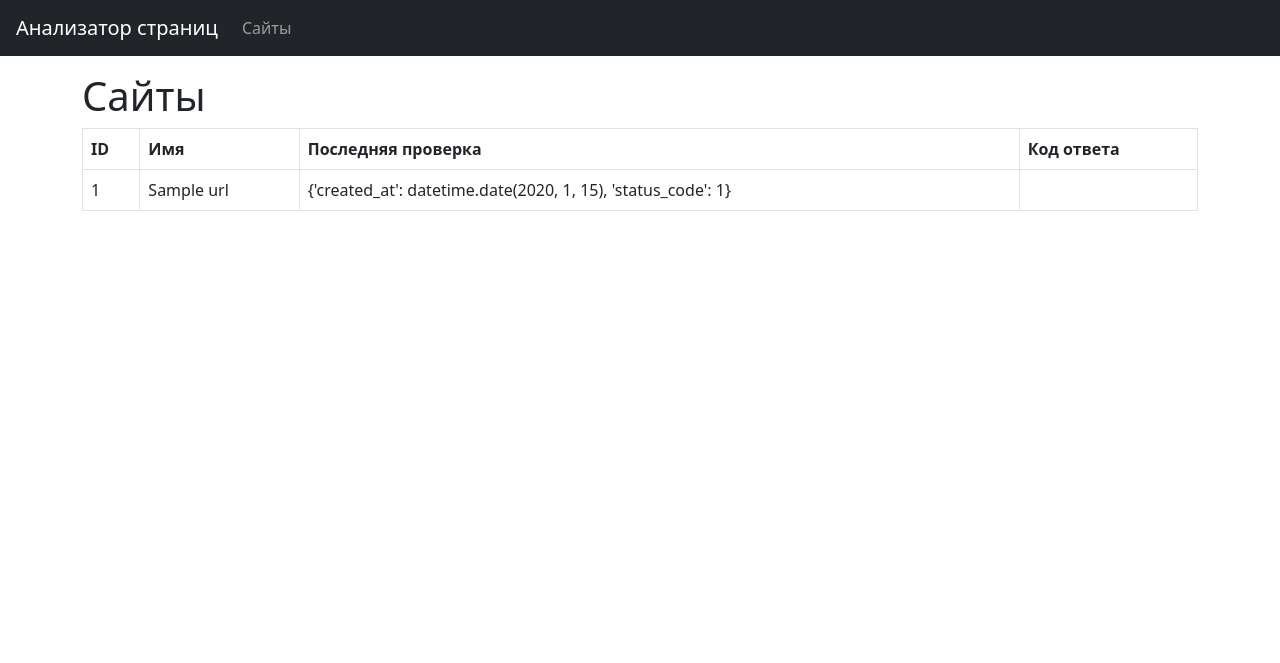
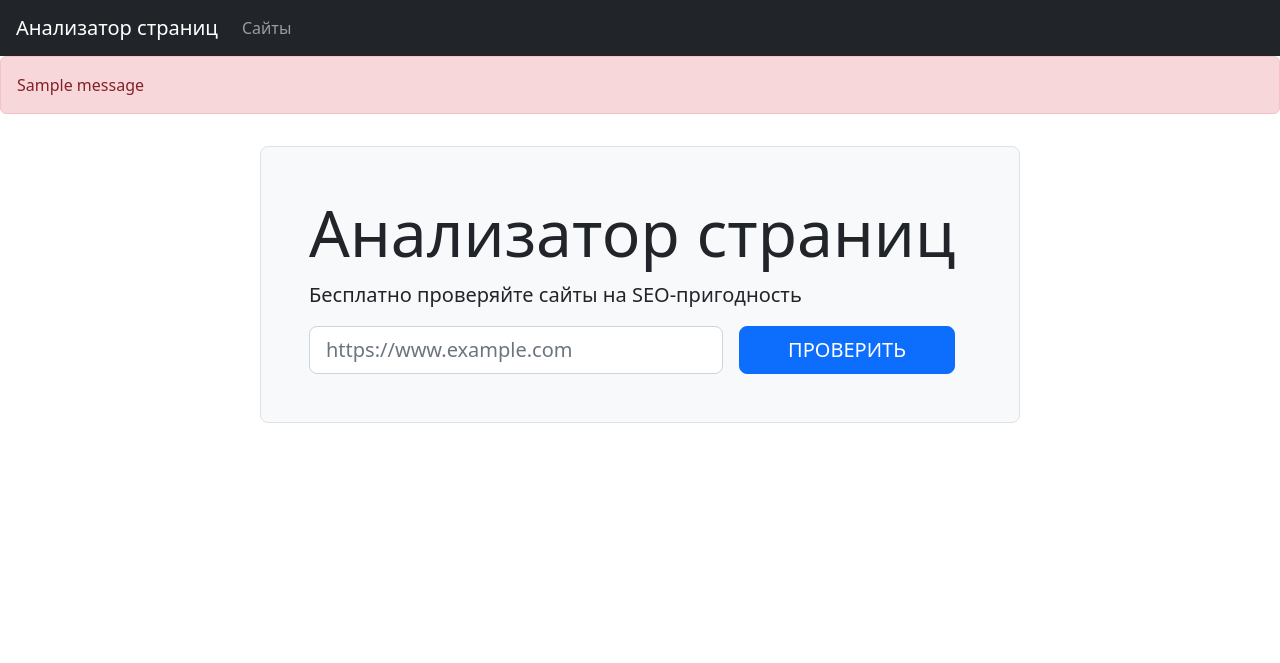
Before and after one commit to EmilMorua/python-project-83, a Flask app: page /urls in a window 1280 px wide. Shown: the top 663 px of the page. Run offline with Flask 3, Linux system fonts and the light colour scheme; tables that the repository leaves empty hold one stand-in row (values such as "Sample post"); one stand-in notice (Sample message) is shown; some libraries are stand-ins or nearby versions.

Commit message:
update urls.html

```diff
--- a/page_analyzer/templates/urls.html
+++ b/page_analyzer/templates/urls.html
@@ -1,5 +1,5 @@
 <!DOCTYPE html>
-<html lang="en" class="jyjmrlk idc0_347">
+<html lang="en" class="vtjqdmef idc0_347">
 <head>
   <meta charset="utf-8">
   <meta name="viewport" content="width=device-width, initial-scale=1, shrink-to-fit=no">
@@ -17,35 +17,41 @@
         </ul>
       </div>
     </nav>
+    {% with messages = get_flashed_messages() %}
+    {% if messages %}
+        {% for message in messages %}
+                <div class="alert alert-danger w-100" role="alert">
+                    {{ message }}
+                </div>
+        {% endfor %}
+    {% endif %}
+    {% endwith %}
   </header>
+
   <main class="flex-grow-1">
     <div class="container-lg mt-3">
-            <h1>Сайты</h1>
+      <h1></h1>
+      <div class="row">
+        <div class="col-12 col-md-10 col-lg-8 mx-auto border rounded-3 bg-light p-5">
+          <h1 class="display-3">Анализатор страниц</h1>
+          <p class="lead">Бесплатно проверяйте сайты на SEO-пригодность</p>
 
-            <div class="table-responsive">
-                <table class="table table-bordered table-hover text-nowrap" data-test="urls">
-                    <thead>
-                        <tr>
-                            <th>ID</th>
-                            <th>Имя</th>
-                            <th>Последняя проверка</th>
-                            <th>Код ответа</th>
-                        </tr>
-                    </thead>
-                    <tbody>
-                        {% for url in urls %}
-                            <tr>
-                                <td>{{ url.id }}</td>
-                                <td>{{ url.name }}</td>
-                                <td>{% if url.id in last_checks %}{{ last_checks[url.id] }}{% endif %}</td>
-                                <td></td>
-                            </tr>
-                        {% endfor %}
-                    </tbody>
-                </table>
+          <form action="/urls" method="post" class="d-flex justify-content-center">
+            {{ form.csrf_token }}
+            {{ form.url(class="form-control form-control-lg", placeholder="https://www.example.com") }}
+            <input type="submit" class="btn btn-primary btn-lg ms-3 px-5 text-uppercase mx-3" value="Проверить">
+          </form>
+
+          {% if error_message %}
+          <div class="alert alert-danger mt-3" role="alert">
+            {{ error_message }}
+          </div>
+          {% endif %}
+        </div>
       </div>
     </div>
   </main>
+
   <footer class="border-top py-3 mt-5 flex-shrink-0">
     <div class="container-lg">
       <div class="text-center">
@@ -53,6 +59,8 @@
       </div>
     </div>
   </footer>
+
   <script src="https://cdn.jsdelivr.net/npm/bootstrap@5.1.3/dist/js/bootstrap.bundle.min.js" integrity="sha384-ka7Sk0Gln4gmtz2MlQnikT1wXgYsOg+OMhuP+IlRH9sENBO0LRn5q+8nbTov4+1p" crossorigin="anonymous"></script>
+
 </body>
 </html>
```
Lines whose indentation alone changed are shown as unchanged.
